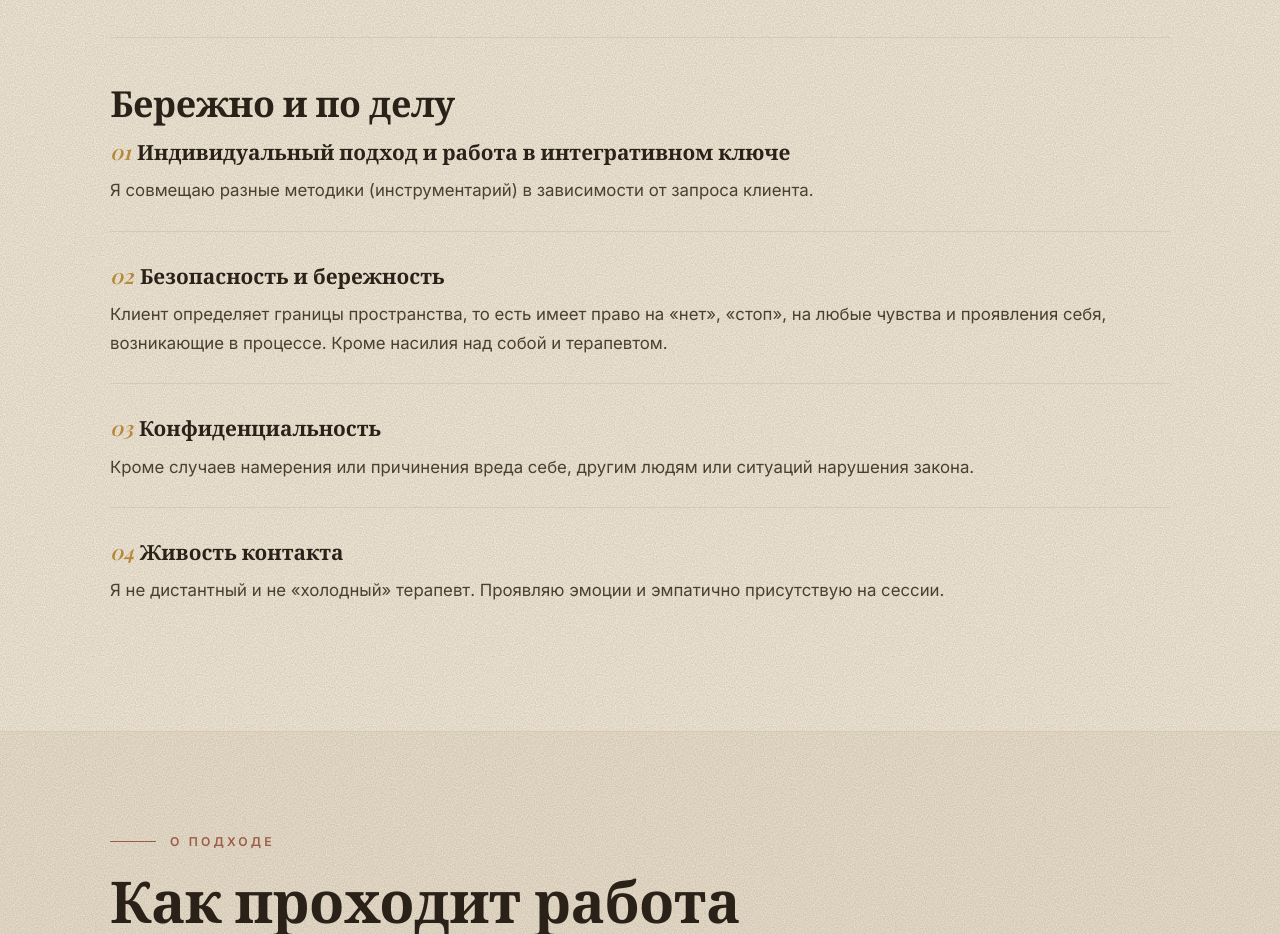
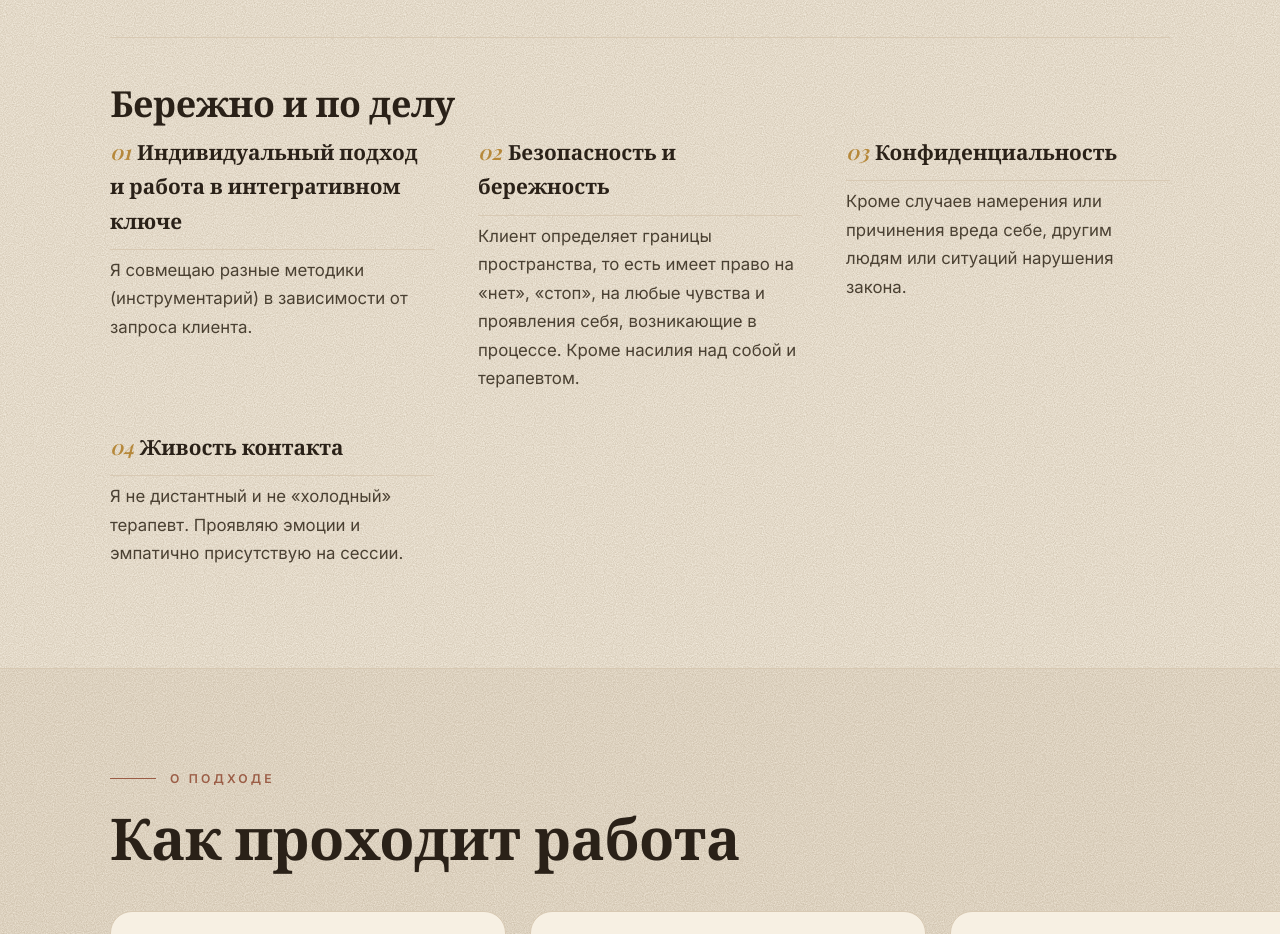
Before and after one commit to sereganikitin/alina, a Next.js app: page / in a window 1280 px wide. Shown: the part 3420-4354 px from the top of the page. Built offline with nearby package versions, Linux system fonts and the light colour scheme; no server answers; a web font is replaced by a local one.

Commit message:
Принципы: «Бережно и по делу» — три колонки, расположение пунктов как на рефе

```diff
--- a/src/app/globals.css
+++ b/src/app/globals.css
@@ -591,8 +591,15 @@ a.assoc-icon:hover {
 }
 .prin-items-grid {
   margin-top: 12px;
-  display: flex;
-  flex-direction: column;
+  display: grid;
+  grid-template-columns: repeat(3, 1fr);
+  column-gap: 44px;
+  row-gap: 36px;
+}
+@media (max-width: 760px) {
+  .prin-items-grid {
+    grid-template-columns: 1fr;
+  }
 }
 
 /* ===== APPROACH ===== */
@@ -1184,16 +1191,12 @@ footer {
 }
 
 .ph-side-item {
-  padding: 26px 0;
-}
-.ph-side-item:first-child {
-  padding-top: 0;
-}
-.ph-side-item + .ph-side-item {
-  border-top: 1px solid var(--line);
+  padding: 0;
 }
 .ph-side-item-title {
-  margin-bottom: 8px;
+  margin-bottom: 0;
+  padding-bottom: 12px;
+  border-bottom: 1px solid var(--line);
   font-family: var(--serif);
   font-weight: 600;
   font-size: 1.3rem;
```
